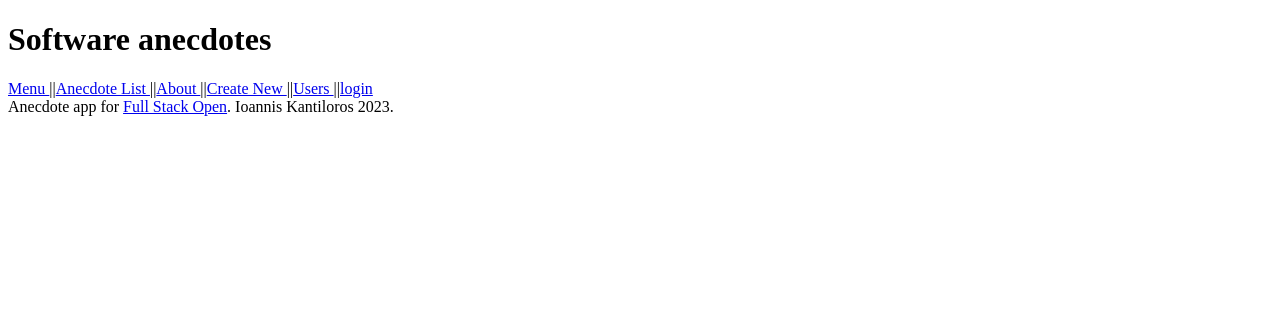
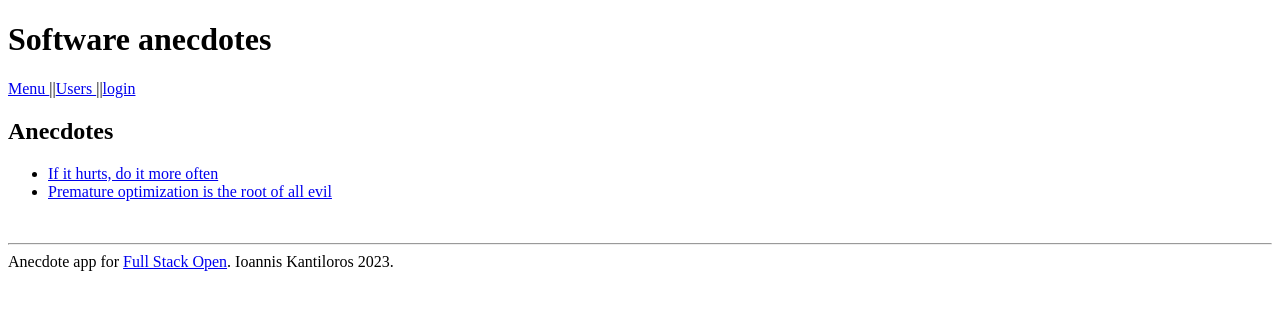
Before and after one commit to ondairos/routed-anecdotes-main, a React (Create React App) app: page / in a window 1280 px wide. Shown: the top 310 px of the page. Built offline with nearby package versions, Linux system fonts and the light colour scheme.

Commit message:
refactored Menu component

```diff
--- a/src/App.js
+++ b/src/App.js
@@ -9,9 +9,9 @@ const Menu = () => {
   }
   return (
     <div>
-      <a href='#' style={padding}>anecdotes</a>
-      <a href='#' style={padding}>create new</a>
-      <a href='#' style={padding}>about</a>
+      <Link to='/anecdotelist'>Anecdote List </Link>||
+      <Link to='/createnew'>Create New </Link>||
+      <Link to='/about'>About </Link>||
     </div>
   )
 }
@@ -177,7 +177,7 @@ const App = () => {
     setAnecdotes(anecdotes.map(anecdote => anecdote.id === id ? voted : anecdote))
   }
 
-  // useMatch for individual anecdote
+  // useMatch for individual anecdote,Every time the component is rendered, so practically every time the browser's URL changes, the following command is executed
   const matchAnecdote = useMatch('/anecdotelist/:id')
   const anecdote = matchAnecdote ? anecdotes.find(element => element.id === Number(matchAnecdote.params.id)) : null
 
@@ -193,9 +193,6 @@ const App = () => {
 
       <div>
         <Link to='/menu'>Menu </Link>||
-        <Link to='/anecdotelist'>Anecdote List </Link>||
-        <Link to='/about'>About </Link>||
-        <Link to='/createnew'>Create New </Link>||
         <Link to='/users'>Users </Link>||
         {user ? <em>{user} logged in</em> : <Link to="/login">login</Link>}
       </div>
@@ -203,6 +200,7 @@ const App = () => {
       {/* The Routes works by rendering the first component whose path matches the URL in the browser's address bar. */}
       <Routes>
         <Route path='/anecdotelist/:id' element={<Anecdote anecdote={anecdote} />} />
+        <Route path='/' element={<AnecdoteList anecdotes={anecdotes} />} />
         <Route path='/menu' element={<Menu />} />
         <Route path='/anecdotelist' element={<AnecdoteList anecdotes={anecdotes} />} />
         <Route path='/about' element={<About />} />
@@ -211,6 +209,8 @@ const App = () => {
         <Route path="/login" element={<Login onLogin={login} />} />
       </Routes>
 
+      <br></br>
+      <hr></hr>
       <Footer></Footer>
     </div>
   )
```
